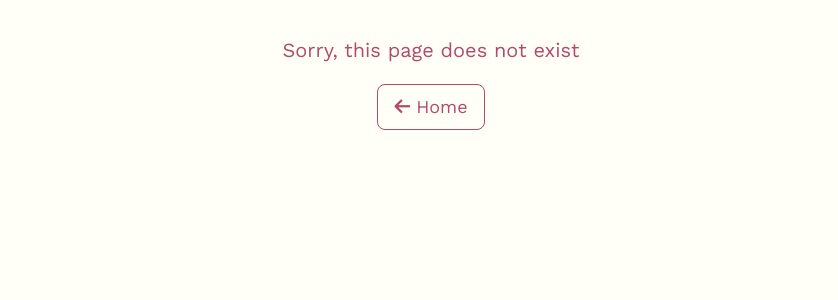
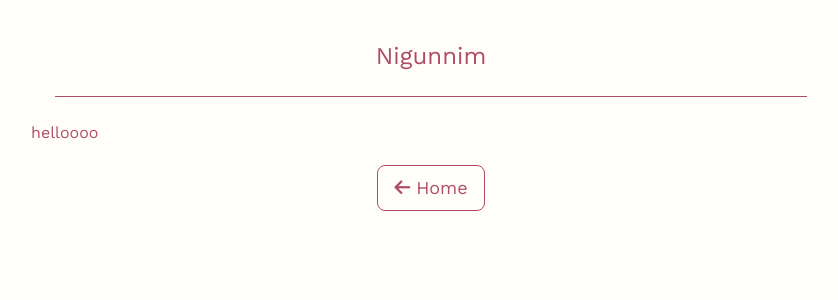
Before and after one commit to jacob-fm/portfolio-site-react, a React (Vite) app: page /nigunnim in a window 1280 px wide. Shown: the top 300 px of the page, without its empty margins (209-1047 px from the left). Built offline with nearby package versions, Linux system fonts and the light colour scheme.

Commit message:
create nigunnim component

```diff
--- a/src/app/main.jsx
+++ b/src/app/main.jsx
@@ -10,6 +10,7 @@ import Amoriem from "../routes/Amoriem.jsx";
 import GamingTokens from "../routes/GamingTokens.jsx";
 import MiscDesign from "../routes/MiscDesign.jsx";
 import NotFoundPage from "../routes/NotFoundPage.jsx";
+import Nigunnim from "../routes/Nigunnim.jsx";
 
 const router = createBrowserRouter([
   {
@@ -43,6 +44,10 @@ const router = createBrowserRouter([
     element: <GamingTokens />,
   },
   {
+    path: "/nigunnim",
+    element: <Nigunnim />,
+  },
+  {
     path: "/misc-design",
     element: <MiscDesign />,
   },
--- /dev/null
+++ b/src/routes/Nigunnim.jsx
@@ -0,0 +1,9 @@
+import ProjectPage from "../components/ProjectPage";
+
+export default function Nigunnim() {
+  return (
+    <ProjectPage title="Nigunnim">
+      <p>helloooo</p>
+    </ProjectPage>
+  );
+}
```
